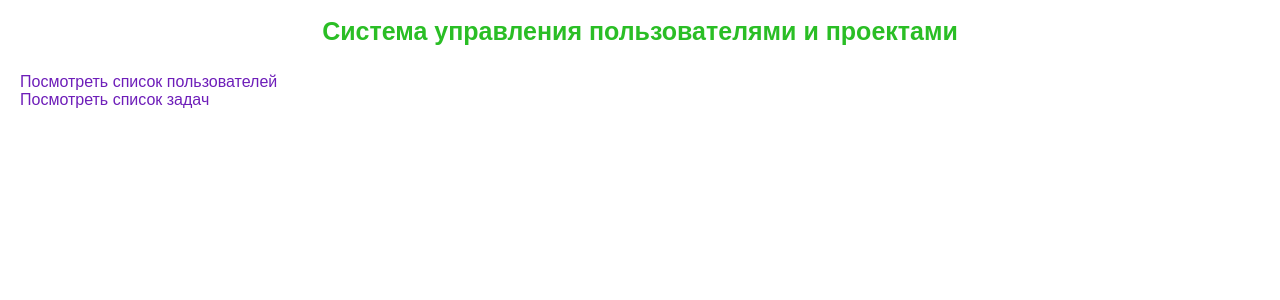
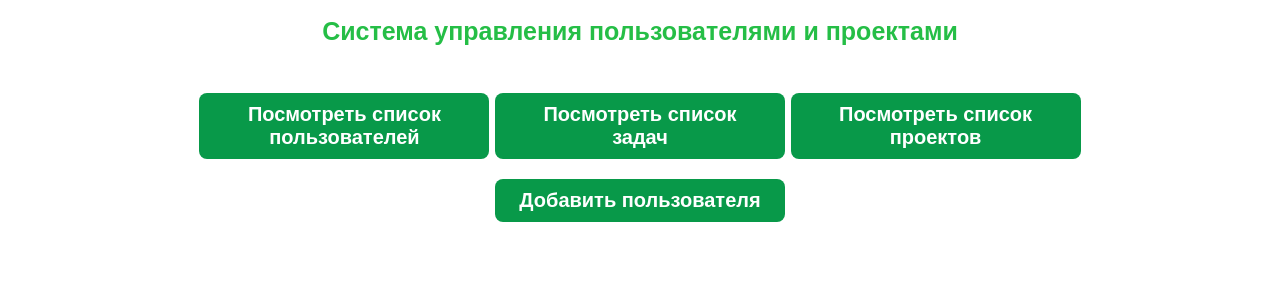
Before and after one commit to i-bondarenkoo/my-api, a FastAPI app: page /pages/ in a window 1280 px wide. Shown: the top 300 px of the page. Run offline with FastAPI, Linux system fonts and the light colour scheme.

Commit message:
upd templates

```diff
--- a/app/static/css/style.css
+++ b/app/static/css/style.css
@@ -20,7 +20,7 @@ main {
     padding: 12px 15px;
     text-align: center;
 }
-.header-list {
+.header-list-user {
     margin-top: 25px;
 }
 .user-table th {
@@ -49,9 +49,9 @@ main {
     margin-top: 25px;
 }
 .wrapper-header {
-    text-align: center;
+    text-align: left;
     font-size: 25px;
-    color: rgb(42, 190, 37);
+    color: rgb(37, 190, 70);
 }
 .center {
     text-align: center;
@@ -83,8 +83,33 @@ main {
     padding: 10px 20px;
 }
 
+.block-1 {
+    margin-top: 15px;
+    width: 1000px;
+    font-size: 20px;
+    margin: 0 auto;
+
+    padding: 20px;
+}
+
+
 .button-main-menu {
+    display: inline-block; /* позволяет кнопке быть центрированной */
+    color: white;
     text-decoration: none;
-    color: #6e1eb9;
-    display: flex;
+    background-color: rgb(8, 153, 73);
+    padding: 10px 20px;
+    border-radius: 8px;
+    font-weight: bold;
+    width: 250px;
+    margin: 10px 0; /* отступы между кнопками */
+    transition: background-color 0.3s ease;
+    text-align: center;
 }
+
+.button-main-menu:hover {
+    background-color: #c0c0c0;
+}
+.menu-grid {
+    text-align: center;
+}
--- a/app/templates/base.html
+++ b/app/templates/base.html
@@ -7,14 +7,18 @@
     <title>To-Do List</title>
 </head>
 <body>
-    <h1 class="wrapper-header", style="text-align: center;">Система управления пользователями и проектами</h1>
-    <div>
-        <nav class="navigation">
-            <a class='button-main-menu', href="/pages/users/">Посмотреть список пользователей</a>
-            <a class="button-main-menu", href="/pages/tasks/">Посмотреть список задач</a>
-            <a href=""></a>
-            <a href=""></a>
+    <h1 class="wrapper-header" style="text-align: center;">Система управления пользователями и проектами</h1>
+    <div class="block-1">
+        <nav class="main-menu">
+            <div class="menu-grid">
+                <a class='button-main-menu' href="/pages/users/">Посмотреть список пользователей</a>
+                <a class="button-main-menu" href="/pages/tasks/">Посмотреть список задач</a>
+                <a class="button-main-menu" href="/pages/projects/">Посмотреть список проектов</a>
+                <a class="button-main-menu" href="/">Добавить пользователя</a>
+
+            </div>
         </nav>
     </div>
+
 </body>
 </html>
--- a/app/templates/tasks_list.html
+++ b/app/templates/tasks_list.html
@@ -1,8 +1,10 @@
+
+
 {% block content %}
     <link rel="stylesheet" href="/static/css/style.css">
-    <h2 class="header-list">Общий список задач</h2>
+    <h2 class="header-list", style="text-align: center;">Общий список задач</h2>
 
-    <table class="task-table">
+    <table class="user-table">
         <thead>
             <tr>
                 <th>Название</th>
--- a/app/templates/users/views.py
+++ b/app/templates/users/views.py
@@ -6,7 +6,7 @@ from fastapi import Depends
 from sqlalchemy.ext.asyncio import AsyncSession
 from app.core.database import get_db_session
 from app import crud
-
+from app.schemas.user import CreateUser
 
 router = APIRouter(prefix="/pages", tags=["Pages"])
 
@@ -66,3 +66,40 @@ async def tasks_list(
             "step": step,
         },
     )
+
+
+@router.get("/projects", response_class=HTMLResponse)
+async def projects_list(
+    request: Request,
+    start: int = 0,
+    stop: int = 5,
+    session: AsyncSession = Depends(get_db_session),
+):
+    projects_list = await crud.get_list_projects_crud(
+        start=start, stop=stop, session=session
+    )
+    step = stop - start
+    return templates.TemplateResponse(
+        request=request,
+        name="projects_list.html",
+        context={
+            "projects": projects_list,
+            "start": start,
+            "stop": stop,
+            "step": step,
+        },
+    )
+
+
+@router.post("/users/create-user", response_class=HTMLResponse)
+async def make_new_user(
+    request: Request,
+    user_data: CreateUser,
+    session: AsyncSession = Depends(get_db_session),
+):
+    new_user = await crud.create_user_crud(user=user_data, session=session)
+    return templates.TemplateResponse(
+        request=request,
+        name="create_user.html",
+        context={},
+    )
```
Also changed, not shown: app/templates/create_user.html (added, +12 -0 lines), app/templates/projects_list.html (added, +42 -0 lines).
